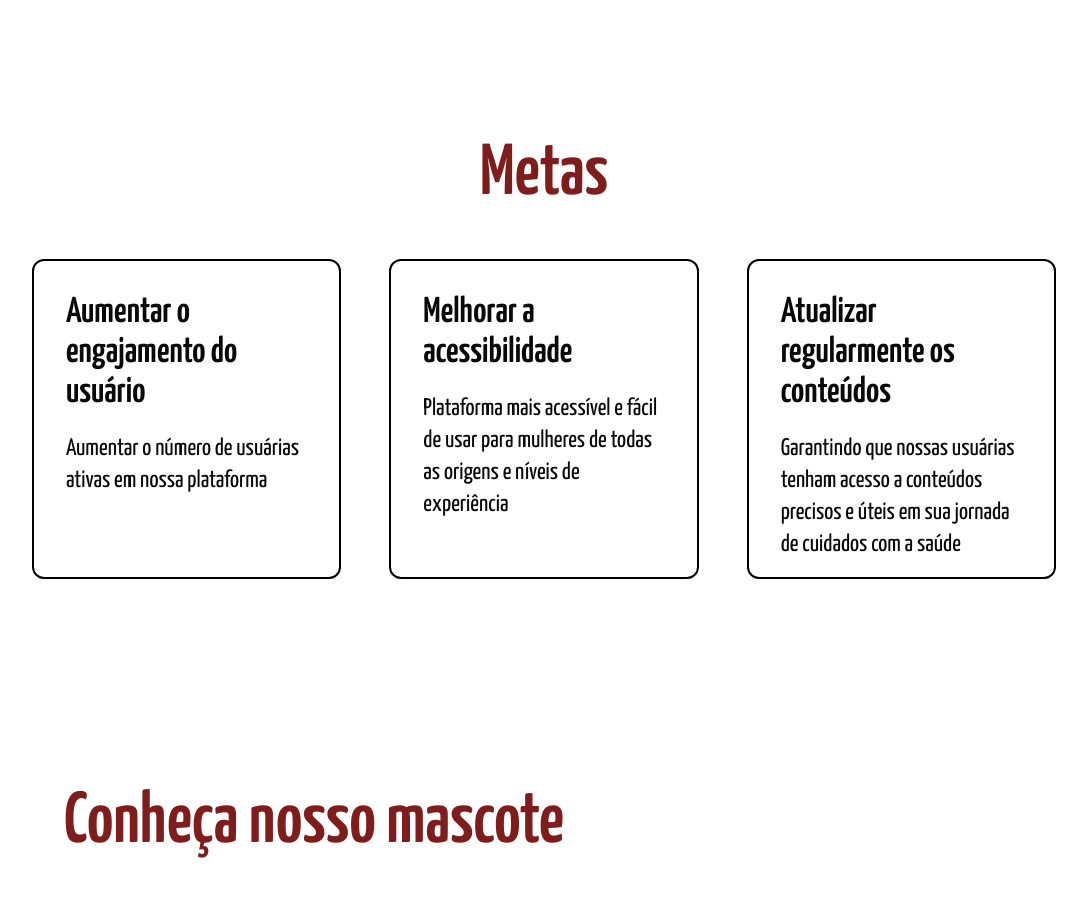
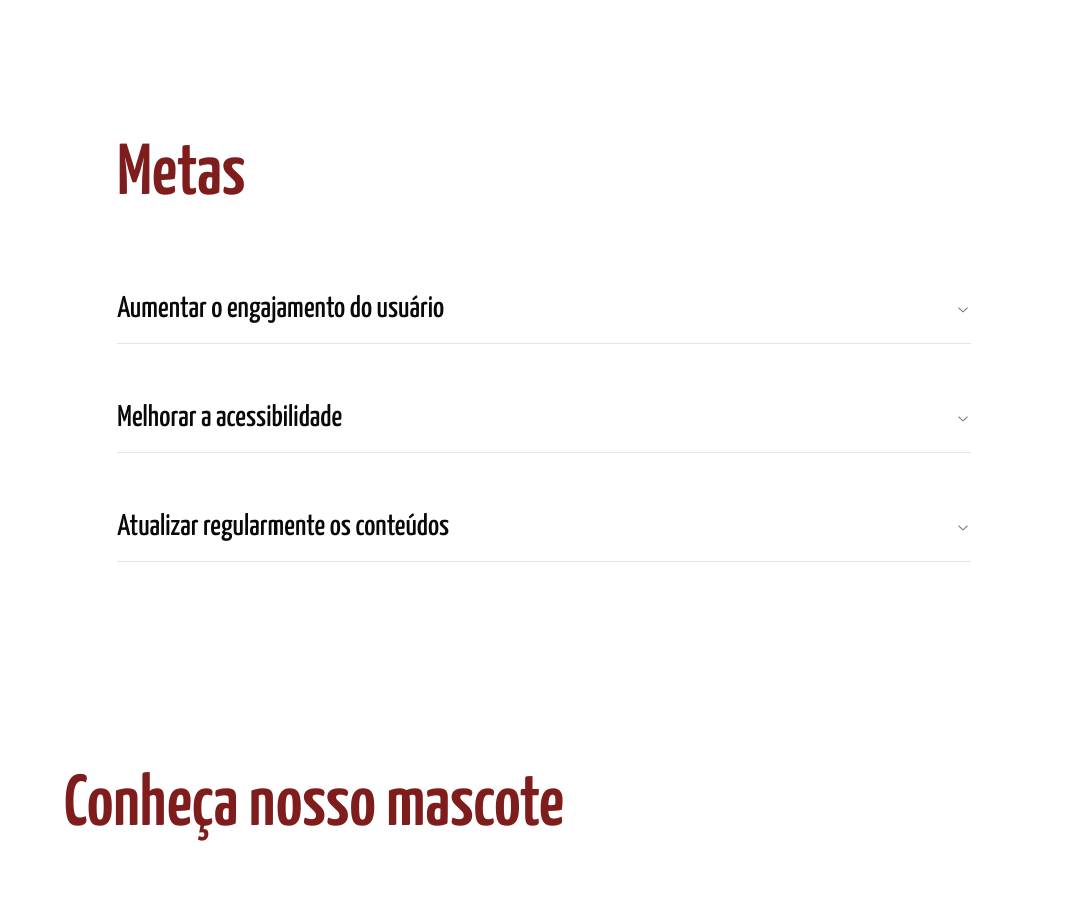
Before and after one commit to bbayerdev/onna-web, a Next.js app: page /sobre in a window 1280 px wide. Shown: the part 1620-2517 px from the top of the page, without its empty margins (96-1183 px from the left). Built offline with nearby package versions, Linux system fonts and the light colour scheme.

Commit message:
page sobre 1.3

```diff
--- a/app/sobre/components/cardMetas.tsx
+++ /dev/null
@@ -1,19 +0,0 @@
-import React from 'react'
-
-type Props = {
-    titulo: string
-    meta: string
-}
-
-const CardMetas = ({ titulo, meta }: Props) => {
-    return (
-
-        <div className='w-full h-full border-2 rounded-xl border-black p-8'>
-            <h1 className='font-bold text-4xl'>{titulo}</h1>
-            <p className='font-opensans text-2xl mt-5'>{meta}</p>
-        </div>
-
-    )
-}
-
-export default CardMetas
--- a/app/sobre/components/sectionMetas.tsx
+++ b/app/sobre/components/sectionMetas.tsx
@@ -1,29 +1,38 @@
 
-import CardMetas from '@/app/sobre/components/cardMetas'
 import React from 'react'
+import {
+    Accordion,
+    AccordionContent,
+    AccordionItem,
+    AccordionTrigger,
+} from "@/components/ui/accordion"
 
 
 const SectionMetas = () => {
     return (
-        <section className='flex flex-col w-4/5 justify-center space-y-12 m-auto mt-24'>
-            <h1 className='text-7xl text-red-900 font-bold text-center'>Metas</h1>
+        <section className='flex justify-center flex-col m-auto w-2/3'>
+            <h1 className='text-7xl text-red-900 font-bold text-left'>Metas</h1>
 
-            <div className='w-full h-[320px] border-black flex flex-row space-x-12 justify-center'>
-                <CardMetas
-                    titulo='Aumentar o engajamento do usuário'
-                    meta='Aumentar o número de usuárias ativas em nossa plataforma'
-                />
-
-                <CardMetas
-                    titulo='Melhorar a acessibilidade'
-                    meta='Plataforma mais acessível e fácil de usar para mulheres de todas as origens e níveis de experiência'
-                />
-
-                <CardMetas
-                    titulo='Atualizar regularmente os conteúdos'
-                    meta='Garantindo que nossas usuárias tenham acesso a conteúdos precisos e úteis em sua jornada de cuidados com a saúde'
-                />
-            </div>
+            <Accordion type="single" collapsible className="w-full pt-16 space-y-10">
+                <AccordionItem value="item-1">
+                    <AccordionTrigger className='text-3xl'>Aumentar o engajamento do usuário</AccordionTrigger>
+                    <AccordionContent className='text-2xl'>
+                        Aumentar o número de usuárias ativas em nossa plataforma
+                    </AccordionContent>
+                </AccordionItem>
+                <AccordionItem value="item-2">
+                    <AccordionTrigger className='text-3xl'>Melhorar a acessibilidade </AccordionTrigger>
+                    <AccordionContent className='text-2xl'>
+                        Plataforma mais acessível e fácil de usar para mulheres de todas as origens e níveis de experiência
+                    </AccordionContent>
+                </AccordionItem>
+                <AccordionItem value="item-3">
+                    <AccordionTrigger className='text-3xl'>Atualizar regularmente os conteúdos</AccordionTrigger>
+                    <AccordionContent className='text-2xl'>
+                        Garantindo que nossas usuárias tenham acesso a conteúdos precisos e úteis em sua jornada de cuidados com a saúde
+                    </AccordionContent>
+                </AccordionItem>
+            </Accordion>
 
         </section>
     )
--- /dev/null
+++ b/components/ui/accordion.tsx
@@ -0,0 +1,57 @@
+"use client"
+
+import * as React from "react"
+import * as AccordionPrimitive from "@radix-ui/react-accordion"
+import { ChevronDownIcon } from "@radix-ui/react-icons"
+
+import { cn } from "@/lib/utils"
+
+const Accordion = AccordionPrimitive.Root
+
+const AccordionItem = React.forwardRef<
+  React.ElementRef<typeof AccordionPrimitive.Item>,
+  React.ComponentPropsWithoutRef<typeof AccordionPrimitive.Item>
+>(({ className, ...props }, ref) => (
+  <AccordionPrimitive.Item
+    ref={ref}
+    className={cn("border-b", className)}
+    {...props}
+  />
+))
+AccordionItem.displayName = "AccordionItem"
+
+const AccordionTrigger = React.forwardRef<
+  React.ElementRef<typeof AccordionPrimitive.Trigger>,
+  React.ComponentPropsWithoutRef<typeof AccordionPrimitive.Trigger>
+>(({ className, children, ...props }, ref) => (
+  <AccordionPrimitive.Header className="flex">
+    <AccordionPrimitive.Trigger
+      ref={ref}
+      className={cn(
+        "flex flex-1 items-center justify-between py-4 text-sm font-medium transition-all hover:underline [&[data-state=open]>svg]:rotate-180",
+        className
+      )}
+      {...props}
+    >
+      {children}
+      <ChevronDownIcon className="h-4 w-4 shrink-0 text-muted-foreground transition-transform duration-200" />
+    </AccordionPrimitive.Trigger>
+  </AccordionPrimitive.Header>
+))
+AccordionTrigger.displayName = AccordionPrimitive.Trigger.displayName
+
+const AccordionContent = React.forwardRef<
+  React.ElementRef<typeof AccordionPrimitive.Content>,
+  React.ComponentPropsWithoutRef<typeof AccordionPrimitive.Content>
+>(({ className, children, ...props }, ref) => (
+  <AccordionPrimitive.Content
+    ref={ref}
+    className="overflow-hidden text-sm data-[state=closed]:animate-accordion-up data-[state=open]:animate-accordion-down"
+    {...props}
+  >
+    <div className={cn("pb-4 pt-0", className)}>{children}</div>
+  </AccordionPrimitive.Content>
+))
+AccordionContent.displayName = AccordionPrimitive.Content.displayName
+
+export { Accordion, AccordionItem, AccordionTrigger, AccordionContent }
--- a/package.json
+++ b/package.json
@@ -10,6 +10,7 @@
   },
   "dependencies": {
     "@hookform/resolvers": "^3.9.0",
+    "@radix-ui/react-accordion": "^1.2.0",
     "@radix-ui/react-icons": "^1.3.0",
     "@radix-ui/react-slot": "^1.1.0",
     "axios": "^1.7.4",
--- a/tailwind.config.ts
+++ b/tailwind.config.ts
@@ -63,6 +63,28 @@
   				'4': 'hsl(var(--chart-4))',
   				'5': 'hsl(var(--chart-5))'
   			}
+  		},
+  		keyframes: {
+  			'accordion-down': {
+  				from: {
+  					height: '0'
+  				},
+  				to: {
+  					height: 'var(--radix-accordion-content-height)'
+  				}
+  			},
+  			'accordion-up': {
+  				from: {
+  					height: 'var(--radix-accordion-content-height)'
+  				},
+  				to: {
+  					height: '0'
+  				}
+  			}
+  		},
+  		animation: {
+  			'accordion-down': 'accordion-down 0.2s ease-out',
+  			'accordion-up': 'accordion-up 0.2s ease-out'
   		}
   	}
   },
```
Also changed, not shown: 1 other file (tests, documents, lock files or other folders).
